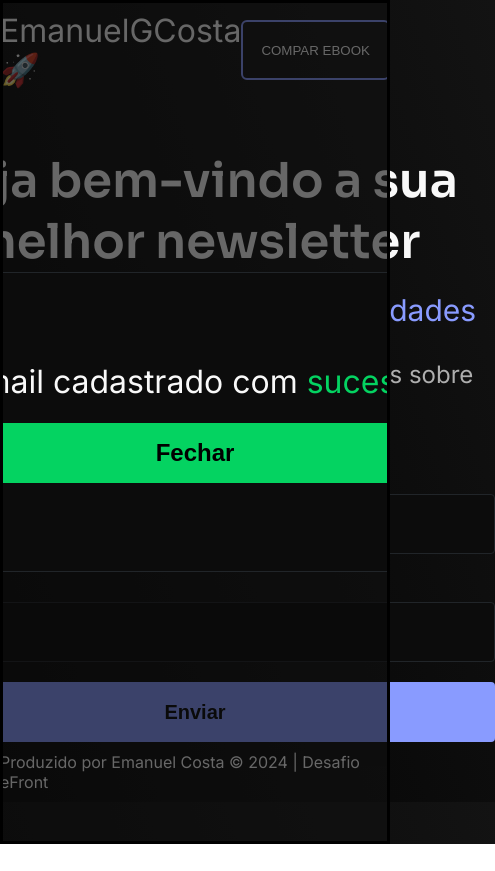
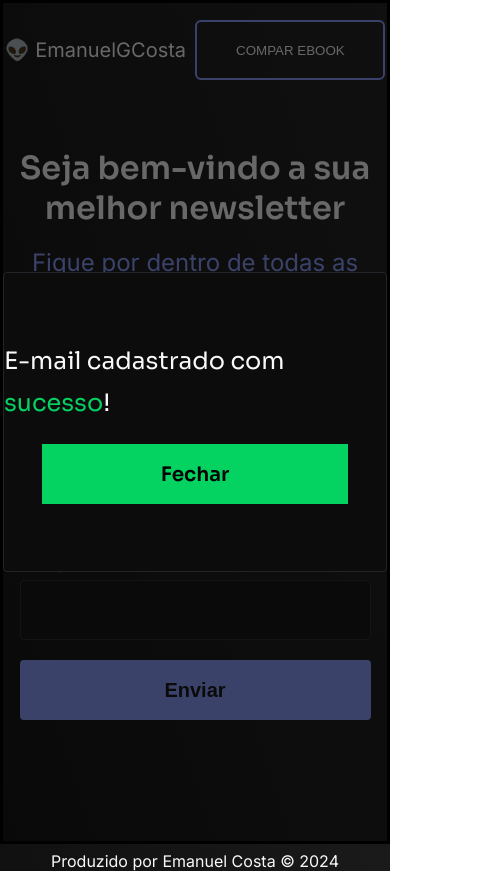
Before and after one commit to EmanuelGCosta/newslatter-page, a plain HTML site: page index.html in a window 390 px wide. Both pictures are taken after typing "Sample", "name@example.com" into the empty fields and a click on the button "Enviar". Shown: the whole page, 495 px wide, since content can reach past the window. Before the commit the page ends 844 px from the top, so only its background shows below. Drawn offline with Linux system fonts and the light colour scheme.

Commit message:
Adicionando responsividade

```diff
--- a/css/styles.css
+++ b/css/styles.css
@@ -17,9 +17,12 @@
     margin: 0;
     padding: 0;
     box-sizing: border-box;
+
 }
 
 body {
+    width: 100%;
+    min-height: 100vh;
     background: linear-gradient(252deg, #1A1A1A 0%, #0A0A0A 100%);
     color: var(--color_light);
     font-family: Inter, sans-serif;
@@ -51,11 +54,11 @@ main {
     justify-content: center;
 
     .section_content {
-        width: 600px;
+        max-width: 600px;
         height: auto;
 
         h2 {
-            margin-top: 50px;
+            margin-top: 48px;
             font-family: Sora, sans-serif;
             font-size: 48px;
             text-align: center;
@@ -79,9 +82,9 @@ main {
     }
 
     form {
-        width: 600px;
+        width: 100%;
         height: auto;
-        margin-top: 20px;
+        margin: 24px 0px 24px 0px;
     }
 
 }
@@ -97,6 +100,8 @@ main {
 .modal_content {
     width: 800px;
     height: 300px;
+
+    font-family: Sora, sans-serif;
 
     background-color: var(--color_dark);
     border: 1px solid var(--color_dark200);
@@ -122,10 +127,11 @@ main {
     }
 
     button {
-      font-size: 24px;
-      font-weight: bold;
-      width: 600px;
-      /* background-color: var(--color_green); */
+        font-size: 24px;
+        font-weight: bold;
+        width: 600px;
+        font-family: Sora, sans-serif;
+        /* background-color: var(--color_green); */
     }
 }
 
@@ -209,16 +215,141 @@ label {
     padding-left: 2px;
 }
 
-.erro_nome, .erro_email {
+.erro_nome,
+.erro_email {
     line-height: 30px;
 }
 
 
 footer {
-    width: 100%;
-    height: 60px;
+    height: 15vh;
     display: flex;
-    align-items: center;
     justify-content: center;
+    align-items: flex-end;
 
+    p {
+        font-size: 20px;
+    }
 }
+
+/* RESPOSIVIDADE */
+
+@media (max-width: 768px) {
+    body {
+        overflow-x: hidden;
+    }
+
+    form {
+        width: 100%;
+    }
+
+    footer {
+        /* width: 100%; */
+
+        /* text-align: center; */
+        /* margin-top: 24px; */
+
+        p {
+            font-size: 16px;
+        }
+    }
+
+    .modal_content {
+        width: 90%;
+
+        p {
+            font-size: 30px;
+        }
+        .btn {
+            width: 90%;
+            font-size: 28px;
+        }
+    }
+}
+
+
+@media (max-width: 480px) {
+    body {
+        height: 100vh;
+    }
+}
+
+@media (max-width: 480px) {
+
+    .section_content {
+        width: 90%;
+        height: 100vh;
+
+        .inputs {
+            width: 100%;
+        }
+    }
+
+    .header_logo a {
+        font-size: 20px;
+    }
+
+    body .section_content h2 {
+        font-size: 32px;
+    }
+
+    body .section_content h3 {
+        font-size: 24px;
+    }
+
+    body .section_content p {
+        font-size: 18px;
+    }
+
+    .modal_content {
+        width: 100%;
+
+        .btn {
+            width: 80%;
+            font-size: 20px;
+            height: 54;
+        }
+
+        p {
+            font-size: 24px;
+        }
+    }
+
+    footer {
+        font-size: 14px;
+        .texto {
+            display: none;
+        }
+    }
+}
+
+@media (max-width: 320px) {
+    body {
+        height: 100vh;
+    }
+
+    .btn_comprar {
+        width: 160px;
+    }
+    .logo {
+        font-size: 32px;
+    }
+    .texto {
+        display: none;
+    }
+
+    body .section_content h2 {
+
+        font-size: 20px;
+    }
+
+    body .section_content h3 {
+
+        display: none;
+    }
+
+    body .section_content p {
+
+        font-size: 16px;
+    }
+}
--- a/index.html
+++ b/index.html
@@ -26,7 +26,10 @@
 
     <header>
         <span class="header_logo">
-            <a href="#">EmanuelGCosta 🚀</a>
+            <a href="#">
+                <span class="logo">👽</span>
+                <span class="texto">EmanuelGCosta</span>
+            </a>
         </span>
 
         <button type="button" class="btn btn_comprar">COMPAR EBOOK</button>
@@ -64,7 +67,7 @@
     </main>
 
     <footer>
-        <p>Produzido por Emanuel Costa &copy; 2024 | Desafio eFront</p>
+        <p>Produzido por Emanuel Costa &copy; <span class="year"></span> <span class="texto">| Desafio eFront</span></p>
     </footer>
 
     <script src="js/script.js"></script>
--- a/js/script.js
+++ b/js/script.js
@@ -72,3 +72,6 @@ document.querySelector('.btn_enviar').addEventListener('click', (e) => {
 btnFechar.addEventListener('click', () => {
     document.querySelector('.modal_enviar').close();
 });
+
+let year = new Date().getFullYear();
+document.querySelector('.year').innerHTML = year;
```
